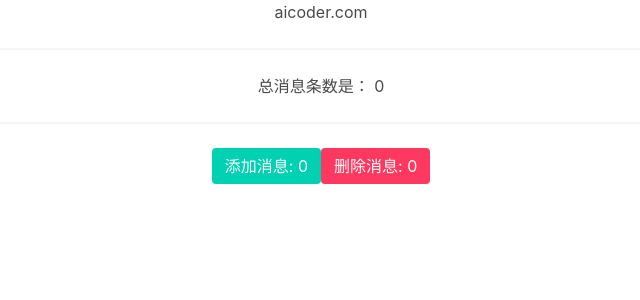
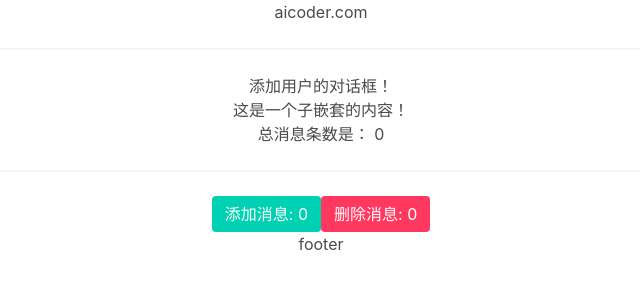
Before and after one commit to malun666/reactdemos, a React (Create React App) app: page / in a window 1280 px wide. Shown: the top 300 px of the page, without its empty margins (319-959 px from the left). Built offline with nearby package versions, Linux system fonts and the light colour scheme.

Commit message:
added the dialog demos

```diff
--- a/src/App.js
+++ b/src/App.js
@@ -14,6 +14,7 @@ import './App.css';
 // import FormSub from './components/FormSub';
 // import Greeting from './components/Greeting';
 import StateLifting from './components/StateLifting';
+import Dialog from './components/Dialog';
 
 class App extends Component {
   constructor(opt) {
@@ -60,7 +61,16 @@ class App extends Component {
         {/* <FormMulDemo /> */}
         {/* <FormSub /> */}
         {/* <Greeting /> */}
-        <StateLifting />
+        {/* <StateLifting /> */}
+        <Dialog
+          title="添加用户的对话框！"
+          footer={
+            <div>footer</div>
+          }
+        >
+          <p>这是一个子嵌套的内容！</p>
+          <StateLifting />
+        </Dialog>
       </div>
     );
   }
--- /dev/null
+++ b/src/components/Dialog.js
@@ -0,0 +1,21 @@
+import React, { Component } from 'react'
+
+class Dialog extends Component {
+  render () {
+    return (
+      <div className="dialog">
+        <div className="dialog-hd">
+          { this.props.title }
+        </div>
+        <div className="dialog-bd">
+          { this.props.children }
+        </div>
+        <div className="dialog-footer">
+          { this.props.footer }
+        </div>
+      </div>
+    )
+  }
+}
+
+export default Dialog;
```
